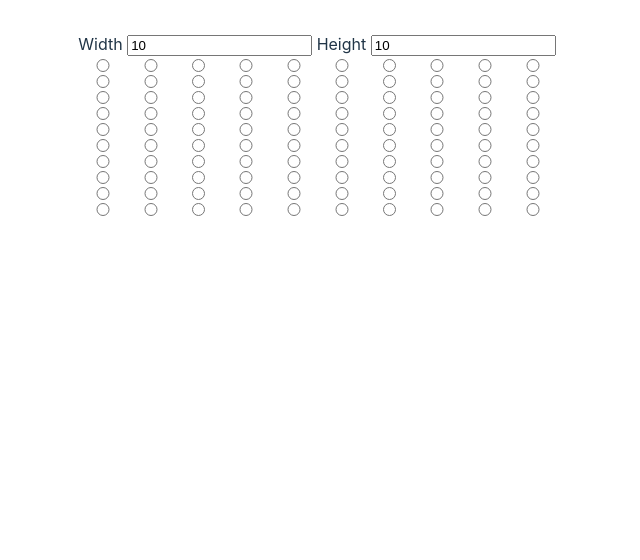
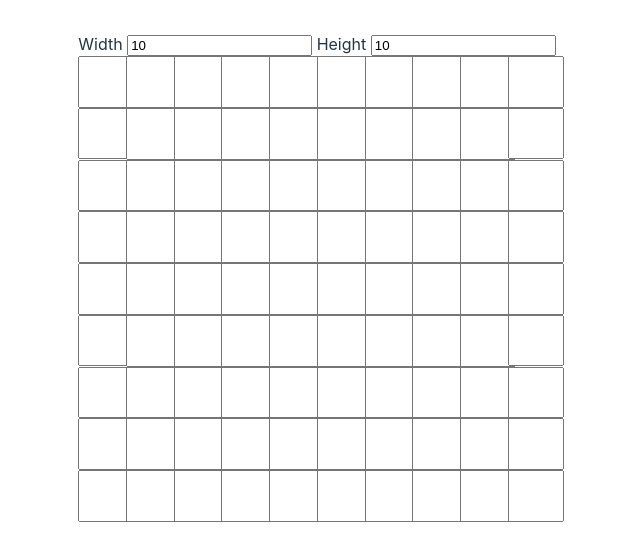
Before and after one commit to supposedly/nice-crossword, a Vue app: page / in a window 1280 px wide. Shown: the top 560 px of the page, without its empty margins (323-963 px from the left). Built offline with nearby package versions, Linux system fonts and the light colour scheme.

Commit message:
Add navigation, input

```diff
--- a/src/components/Cell.vue
+++ b/src/components/Cell.vue
@@ -1,14 +1,66 @@
 <script setup lang="ts">
+import { watchEffect } from 'vue';
 
-withDefaults(defineProps<{name: string}>(), {name: 'grid'});
+const props = withDefaults(defineProps<{name: string, row: number, col: number}>(), {name: 'grid'});
+const model = defineModel<string>();
+const emit = defineEmits(['update', 'jump']);
+
+function jump(e: KeyboardEvent) {
+    switch (e.key.replace(/^Arrow/, '')) {
+        case 'Tab':
+            emit('jump', props.row, props.col, {relative: true, direction: !e.shiftKey});
+            break;
+        case 'Up':
+        case 'Down':
+        case 'Left':
+        case 'Right':
+            emit('jump', props.row, props.col, {relative: false, direction: e.key.replace(/^Arrow/, '')});
+            break;
+        default:
+            (e.target as HTMLInputElement).value = '';
+            emit('jump', props.row, props.col, {relative: true, direction: true});
+            break;
+    }
+}
+
+watchEffect(
+  () => emit('update', props.row, props.col, model.value)
+)
 </script>
 
 <template>
-    <input type="radio" :name="name"></input>
+    <input
+        v-model="model"
+        :name="name"
+        maxlength="1"
+        size="1"
+        :data-row="row"
+        :data-col="col"
+        @keypress="jump"
+        @keydown.tab.prevent="jump"
+        @keydown.up.prevent="jump"
+        @keydown.down.prevent="jump"
+        @keydown.left.prevent="jump"
+        @keydown.right.prevent="jump"
+    ></input>
 </template>
 
 <style scoped>
     input {
         display: block;
+        width: 100%;
+        height: 0;
+        padding: none;
+        padding-bottom: 50%;
+        padding-top: 50%;
+
+        text-align: center;
+        text-transform: uppercase;
+
+        &:focus{
+            outline: none;
+            background-color: #eee;
+            caret-color: transparent;
+        }
     }
 </style>
--- a/src/components/Grid.vue
+++ b/src/components/Grid.vue
@@ -2,15 +2,66 @@
 import { getCurrentInstance } from 'vue';
 import Cell from './Cell.vue'
 
-defineProps<{width: number, height: number}>();
+const props = defineProps<{width: number, height: number}>();
 
-const uid = getCurrentInstance()?.uid.toString();
+let grid: Array<Array<string>> = Array.from(
+    {length: props.height},
+    () => Array.from({length: props.width}, () => '')
+);
+
+let across = new Set<{row: number, col: number}>();
+let down = new Set<{row: number, col: number}>();
+
+function update(row: number, col: number) {
+    console.log('hi');
+    // const value = grid[row]?.[col];
+    // console.log(value);
+    // if (grid[row - 1]) {
+    //     return;
+    // }
+}
+
+const cell = (row: number, col: number) => document.querySelector(`input[data-row="${row}"][data-col="${col}"]`) as HTMLInputElement;
+
+function jump(row: number, col: number, spec: {relative: true, direction: boolean} | {relative: false, direction: string}) {
+    if (spec.relative) {
+        const offset = spec.direction ? 1 : -1;
+        cell(row, col + offset).focus();
+    } else {
+        let x: number = 0;
+        let y: number = 0;
+        switch (spec.direction) {
+            case 'Up':
+                y = -1;
+                break;
+            case 'Down':
+                y = 1;
+                break;
+            case 'Left':
+                x = -1;
+                break;
+            case 'Right':
+                x = 1;
+                break;
+        }
+        cell(row + y, col + x).focus()
+    }
+}
+
+const name = getCurrentInstance()?.uid.toString();
 </script>
 
 <template>
     <div>
-        <template v-for="_ in height">
-            <Cell v-for="_ in width" :name="uid"/>
+        <template v-for="row in height" v-if="grid">
+            <Cell v-for="col in width" v-if="grid[row]"
+                :name
+                :row
+                :col
+                v-model="grid[row][col]"
+                @update="update"
+                @jump="jump"
+            />
         </template>
     </div>
 </template>
--- a/src/style.css
+++ b/src/style.css
@@ -3,7 +3,6 @@
   line-height: 1.5;
   font-weight: 400;
 
-  color-scheme: light dark;
   color: rgba(255, 255, 255, 0.87);
   background-color: #242424;
 
```
